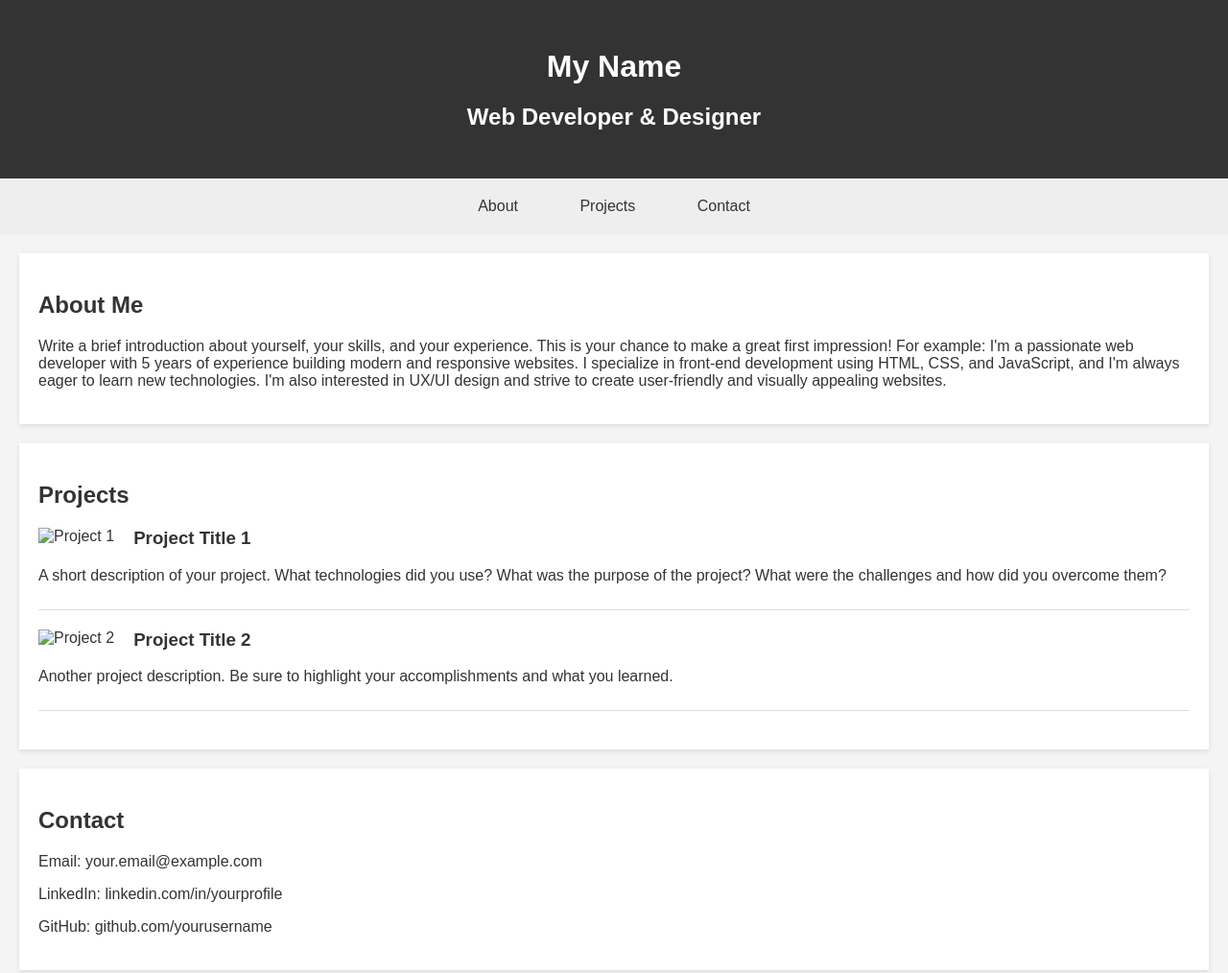
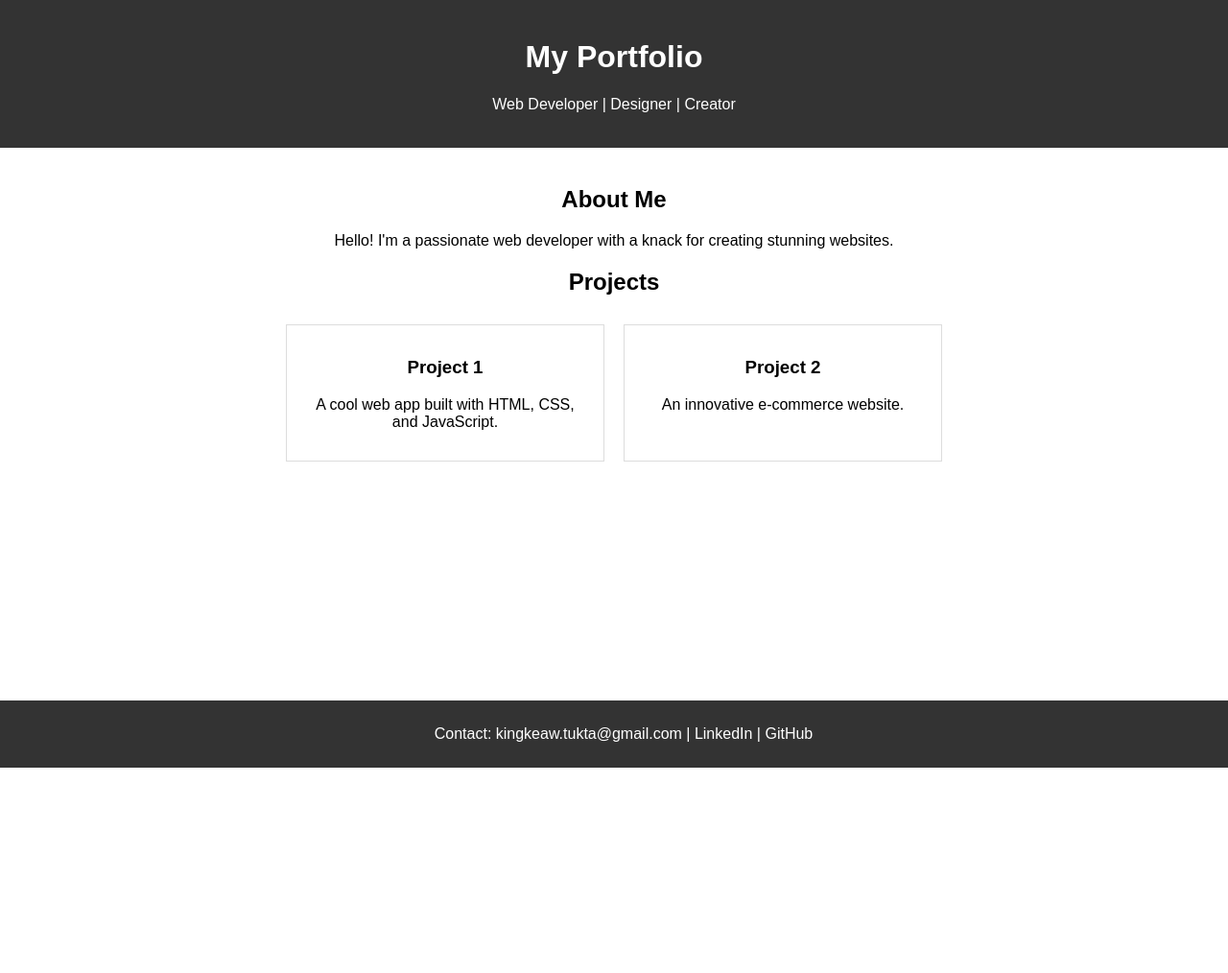
Before and after one commit to PKingkeaw/Kingkeaw_P.github.io, a plain HTML site: page index.html in a window 1280 px wide. Shown: the top 1014 px of the page at 96% size. After the commit the page ends 800 px from the top, so only its background shows below. Drawn offline with Linux system fonts and the light colour scheme.

Commit message:
Update index.html

```diff
--- a/index.html
+++ b/index.html
@@ -3,113 +3,68 @@
 <head>
     <meta charset="UTF-8">
     <meta name="viewport" content="width=device-width, initial-scale=1.0">
-    <title>My Portfolio</title>
+    <title>Portfolio</title>
     <style>
         body {
-            font-family: sans-serif;
+            font-family: Arial, sans-serif;
             margin: 0;
             padding: 0;
-            background-color: #f4f4f4;
-            color: #333;
-        }
-        header {
-            background-color: #333;
-            color: #fff;
-            padding: 30px;
             text-align: center;
         }
-        h1 {
-            margin-bottom: 10px;
+        .header {
+            background: #333;
+            color: white;
+            padding: 20px;
         }
-        nav {
-            background-color: #eee;
-            padding: 10px;
-            text-align: center;
+        .container {
+            padding: 20px;
         }
-        nav a {
-            display: inline-block;
-            padding: 10px 20px;
-            text-decoration: none;
-            color: #333;
-            margin: 0 10px;
-        }
-        section {
-            padding: 20px;
-            margin: 20px;
-            background-color: #fff;
-            box-shadow: 0 2px 5px rgba(0, 0, 0, 0.1);
+        .projects {
+            display: flex;
+            justify-content: center;
+            flex-wrap: wrap;
         }
         .project {
-            margin-bottom: 20px;
-            border-bottom: 1px solid #ddd;
-            padding-bottom: 10px;
+            border: 1px solid #ddd;
+            padding: 15px;
+            margin: 10px;
+            width: 300px;
         }
-      .project img {
-            max-width: 300px;
-            float: left;
-            margin-right: 20px;
-        }
-        footer {
-            background-color: #333;
-            color: #fff;
+        .footer {
+            background: #333;
+            color: white;
             padding: 10px;
-            text-align: center;
-        }
-
-        /* Responsive adjustments - Example */
-        @media (max-width: 768px) {
-          .project img {
-                float: none;
-                margin-right: 0;
-                max-width: 100%;
-                margin-bottom: 10px;
-            }
+            position: fixed;
+            bottom: 0;
+            width: 100%;
         }
     </style>
 </head>
 <body>
-
-    <header>
-        <h1>My Name</h1>
-        <h2>Web Developer & Designer</h2>
-    </header>
-
-    <nav>
-        <a href="#about">About</a>
-        <a href="#projects">Projects</a>
-        <a href="#contact">Contact</a>
-    </nav>
-
-    <section id="about">
-        <h2>About Me</h2>
-        <p>Write a brief introduction about yourself, your skills, and your experience.  This is your chance to make a great first impression!  For example:  I'm a passionate web developer with 5 years of experience building modern and responsive websites. I specialize in front-end development using HTML, CSS, and JavaScript, and I'm always eager to learn new technologies.  I'm also interested in UX/UI design and strive to create user-friendly and visually appealing websites.</p>
-    </section>
-
-    <section id="projects">
-        <h2>Projects</h2>
-
-        <div class="project">
-            <img src="placeholder.jpg" alt="Project 1">  <h3>Project Title 1</h3>
-            <p>A short description of your project.  What technologies did you use? What was the purpose of the project? What were the challenges and how did you overcome them?</p>
+    <div class="header">
+        <h1>My Portfolio</h1>
+        <p>Web Developer | Designer | Creator</p>
     </div>
 
+    <div class="container">
+        <h2>About Me</h2>
+        <p>Hello! I'm a passionate web developer with a knack for creating stunning websites.</p>
+
+        <h2>Projects</h2>
+        <div class="projects">
             <div class="project">
-            <img src="placeholder.jpg" alt="Project 2">  <h3>Project Title 2</h3>
-            <p>Another project description.  Be sure to highlight your accomplishments and what you learned.</p>
+                <h3>Project 1</h3>
+                <p>A cool web app built with HTML, CSS, and JavaScript.</p>
+            </div>
+            <div class="project">
+                <h3>Project 2</h3>
+                <p>An innovative e-commerce website.</p>
+            </div>
+        </div>
     </div>
 
-        </section>
-
-    <section id="contact">
-        <h2>Contact</h2>
-        <p>Email: your.email@example.com</p>
-        <p>LinkedIn: linkedin.com/in/yourprofile</p>
-        <p>GitHub: github.com/yourusername</p>
-    </section>
-
-    <footer>
-        <p>&copy; 2023 My Name</p>
-    </footer>
-
+    <div class="footer">
+        <p>Contact: kingkeaw.tukta@gmail.com | LinkedIn | GitHub</p>
+    </div>
 </body>
 </html>
```
Lines whose indentation alone changed are shown as unchanged.
